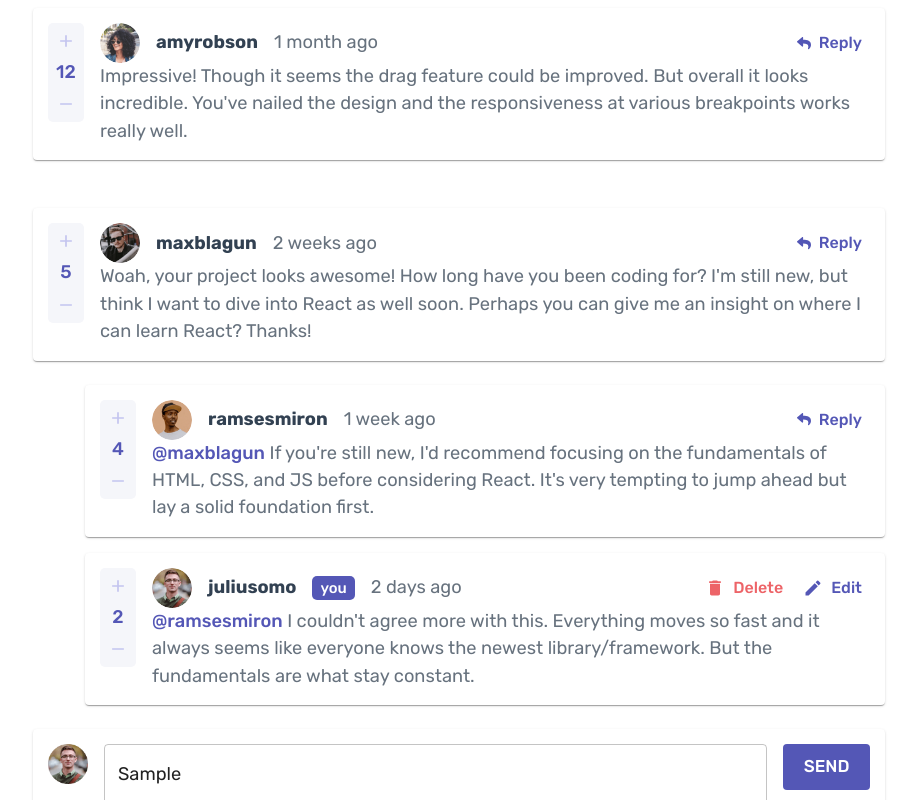
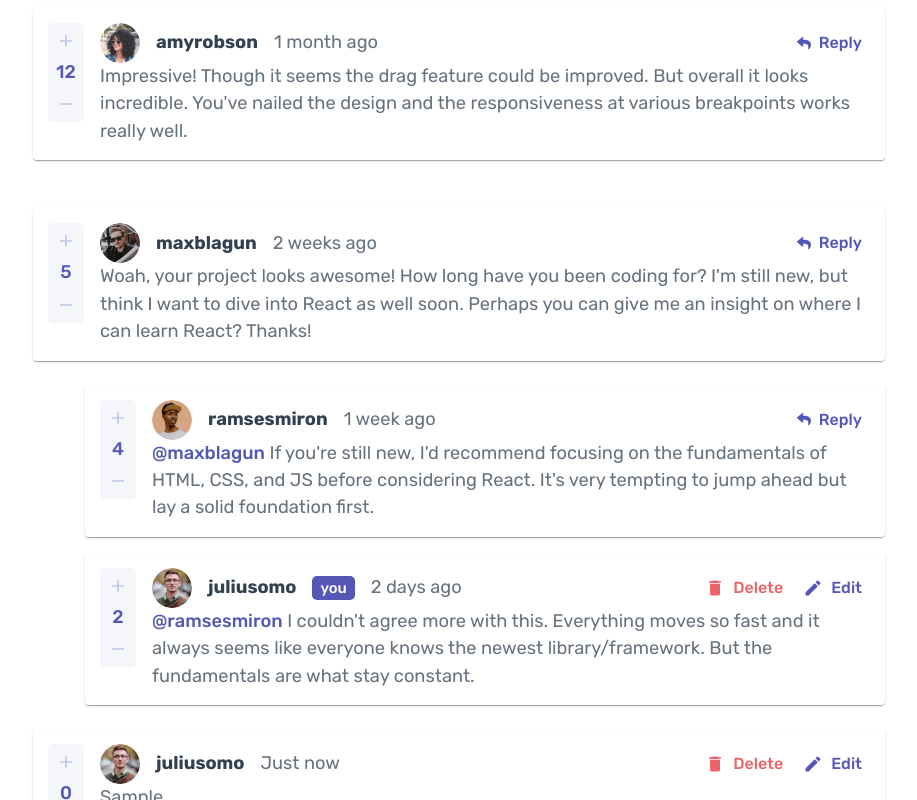
Before and after one commit to Abdelghafour122/interactive-comment-section, a React (Create React App) app: page / in a window 1280 px wide. Both pictures are taken after typing "Sample" into the empty fields and a click on the button "SEND". Shown: the top 800 px of the page, without its empty margins (181-1098 px from the left). Built offline with nearby package versions, Linux system fonts and the light colour scheme.

Commit message:
made add comment

```diff
--- a/src/commentContext.js
+++ b/src/commentContext.js
@@ -10,8 +10,48 @@ const IMGOBJ = { amyrobson, maxblagun, ramsesmiron, juliusomo };
 const { comments, currentUser } = data;
 
 export function CommentProvider({ children }) {
+  const [commentSection, setCommentSection] = useState(comments);
+  const editComment = (editedTxt) => {
+    console.log("edited");
+  };
+
+  const addComment = (data) => {
+    setCommentSection([
+      ...commentSection,
+      {
+        id: Math.floor(Math.random() * 10000),
+        content: data,
+        createdAt: "Just now",
+        score: 0,
+        replies: [],
+        user: { username: "juliusomo" },
+      },
+    ]);
+
+    // console.log(...commentSection, {
+    //   id: Math.floor(Math.random() * 10000),
+    //   content: data,
+    //   createdAt: "Just now",
+    //   score: 0,
+    //   replies: [],
+    //   user: { username: "juliusomo" },
+    // });
+  };
+
+  const deleteComment = (commentId) => {
+    console.log("deleted");
+  };
   return (
-    <CommentContext.Provider value={{ currentUser, comments, IMGOBJ }}>
+    <CommentContext.Provider
+      value={{
+        currentUser,
+        commentSection,
+        IMGOBJ,
+        editComment,
+        addComment,
+        deleteComment,
+      }}
+    >
       {children}
     </CommentContext.Provider>
   );
--- a/src/components/AddComment.jsx
+++ b/src/components/AddComment.jsx
@@ -7,13 +7,13 @@ import {
   ThemeProvider,
 } from "@mui/material";
 import { Box } from "@mui/system";
-import React, { useContext } from "react";
+import React, { useContext, useState } from "react";
 import CommentContext from "../commentContext";
 import theme from "../styles";
 
 const AddComment = () => {
-  const { IMGOBJ } = useContext(CommentContext);
-
+  const { IMGOBJ, addComment } = useContext(CommentContext);
+  const [commentTxt, setCommentTxt] = useState("");
   return (
     <ThemeProvider theme={theme}>
       <Card>
@@ -30,6 +30,10 @@ const AddComment = () => {
               minRows={4}
               id="outlined-multilined"
               placeholder="Add a comment"
+              value={commentTxt}
+              onChange={(e) => {
+                setCommentTxt(e.target.value);
+              }}
             />
             <Button
               size="large"
@@ -40,6 +44,11 @@ const AddComment = () => {
                 "&:hover": {
                   bgcolor: "custom.lightGrayishBlue",
                 },
+              }}
+              onClick={(e) => {
+                !commentTxt.trim() && e.preventDefault();
+                addComment(commentTxt.trim());
+                setCommentTxt("");
               }}
             >
               Send
--- a/src/components/Comment.jsx
+++ b/src/components/Comment.jsx
@@ -1,4 +1,4 @@
-import React, { useContext } from "react";
+import React, { useContext, useState } from "react";
 import {
   Avatar,
   Button,
@@ -9,6 +9,7 @@ import {
 } from "@mui/material";
 import { Box } from "@mui/system";
 import { Reply } from "@mui/icons-material/";
+import { Delete, Edit } from "@mui/icons-material";
 import CommentContext from "../commentContext";
 import ScoreChanger from "./ScoreChanger";
 import theme from "../styles";
@@ -20,6 +21,8 @@ const Comment = ({ onPass }) => {
   const { IMGOBJ } = useContext(CommentContext);
   const userName = user.username;
   const ava = IMGOBJ[`${userName}`];
+
+  const [clicked, setClicked] = useState(false);
   return (
     <ThemeProvider theme={theme}>
       <Card>
@@ -28,7 +31,7 @@ const Comment = ({ onPass }) => {
             <Box>
               <ScoreChanger onScore={score} />
             </Box>
-            <Box>
+            <Box sx={{ width: "100%" }}>
               <Stack
                 spacing={2}
                 direction="row"
@@ -47,7 +50,35 @@ const Comment = ({ onPass }) => {
                     {createdAt}
                   </Typography>
                 </Stack>
+                {userName == "juliusomo" ? (
+                  <Stack direction="row" spacing={1}>
                     <Button
+                      startIcon={<Delete />}
+                      sx={{
+                        color: "custom.softRed",
+                        fontWeight: 500,
+                        textTransform: "capitalize",
+                      }}
+                    >
+                      Delete
+                    </Button>
+                    <Button
+                      variant="text"
+                      sx={{
+                        fontWeight: 500,
+                        textTransform: "capitalize",
+                        color: "custom.moderateBlue",
+                      }}
+                      startIcon={<Edit />}
+                    >
+                      Edit
+                    </Button>
+                  </Stack>
+                ) : (
+                  <Button
+                    onClick={() => {
+                      setClicked(!clicked);
+                    }}
                     variant="text"
                     sx={{
                       fontWeight: 500,
@@ -58,6 +89,7 @@ const Comment = ({ onPass }) => {
                   >
                     Reply
                   </Button>
+                )}
               </Stack>
               <Typography sx={{ color: "neutral.grayishBlue" }}>
                 {content}
@@ -66,7 +98,7 @@ const Comment = ({ onPass }) => {
           </Stack>
         </Box>
       </Card>
-      {replies && <RepliesSection onReplies={replies} />}
+      {replies && <RepliesSection onReplies={replies} onClicked={clicked} />}
     </ThemeProvider>
   );
 };
--- a/src/components/Core.jsx
+++ b/src/components/Core.jsx
@@ -1,16 +1,17 @@
-import React, { useContext } from "react";
+import React, { useContext, useState } from "react";
 import { Container, Stack } from "@mui/material";
 import Comment from "./Comment";
 import AddComment from "./AddComment";
 import CommentContext from "../commentContext";
 
 const Core = () => {
-  const { comments } = useContext(CommentContext);
+  const { commentSection } = useContext(CommentContext);
+  // const [commentSection, setCommentSection] = useState(comments)
   return (
     <Container maxWidth="md">
       <Stack spacing={3}>
-        {comments.map((comm) => {
-          return <Comment key={comm.id} onPass={comm} />;
+        {commentSection.map((comment) => {
+          return <Comment key={comment.id} onPass={comment} />;
         })}
         <AddComment />
       </Stack>
--- a/src/components/Reply.jsx
+++ b/src/components/OwnReply.jsx
@@ -1,7 +1,7 @@
 import React from "react";
 
-const Reply = () => {
+const OwnReply = () => {
   return <div></div>;
 };
 
-export default Reply;
+export default OwnReply;
--- a/src/components/RepliesSection.jsx
+++ b/src/components/RepliesSection.jsx
@@ -12,9 +12,13 @@ import ScoreChanger from "./ScoreChanger";
 import CommentContext from "../commentContext";
 import replyArrow from "../images/icon-reply.svg";
 import { Delete, Edit } from "@mui/icons-material";
+import AddComment from "./AddComment";
 
-const RepliesSection = ({ onReplies }) => {
+const RepliesSection = ({ onReplies, onClicked }) => {
   const { IMGOBJ } = useContext(CommentContext);
+
+  const { addComment, editComment, deleteComment } = useContext(CommentContext);
+
   const [repliess, setReplies] = useState(onReplies);
   return (
     <Stack spacing={2} width="800px" alignSelf="flex-end">
@@ -121,6 +125,7 @@ const RepliesSection = ({ onReplies }) => {
           </Card>
         );
       })}
+      {onClicked && <AddComment />}
     </Stack>
   );
 };
```
Also changed, not shown: src/components/ScoreButton.jsx (deleted, +0 -7 lines), progress.txt. Lines whose indentation alone changed are shown as unchanged.
